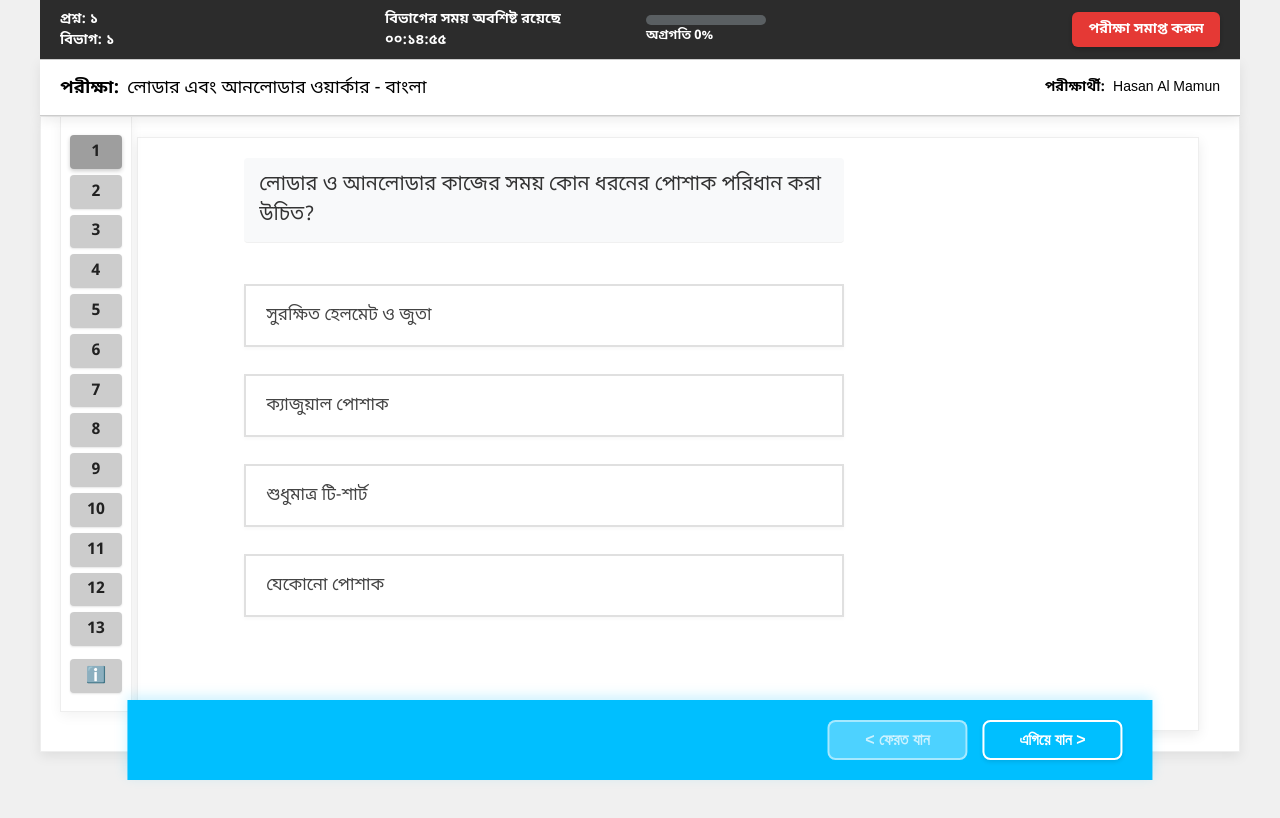
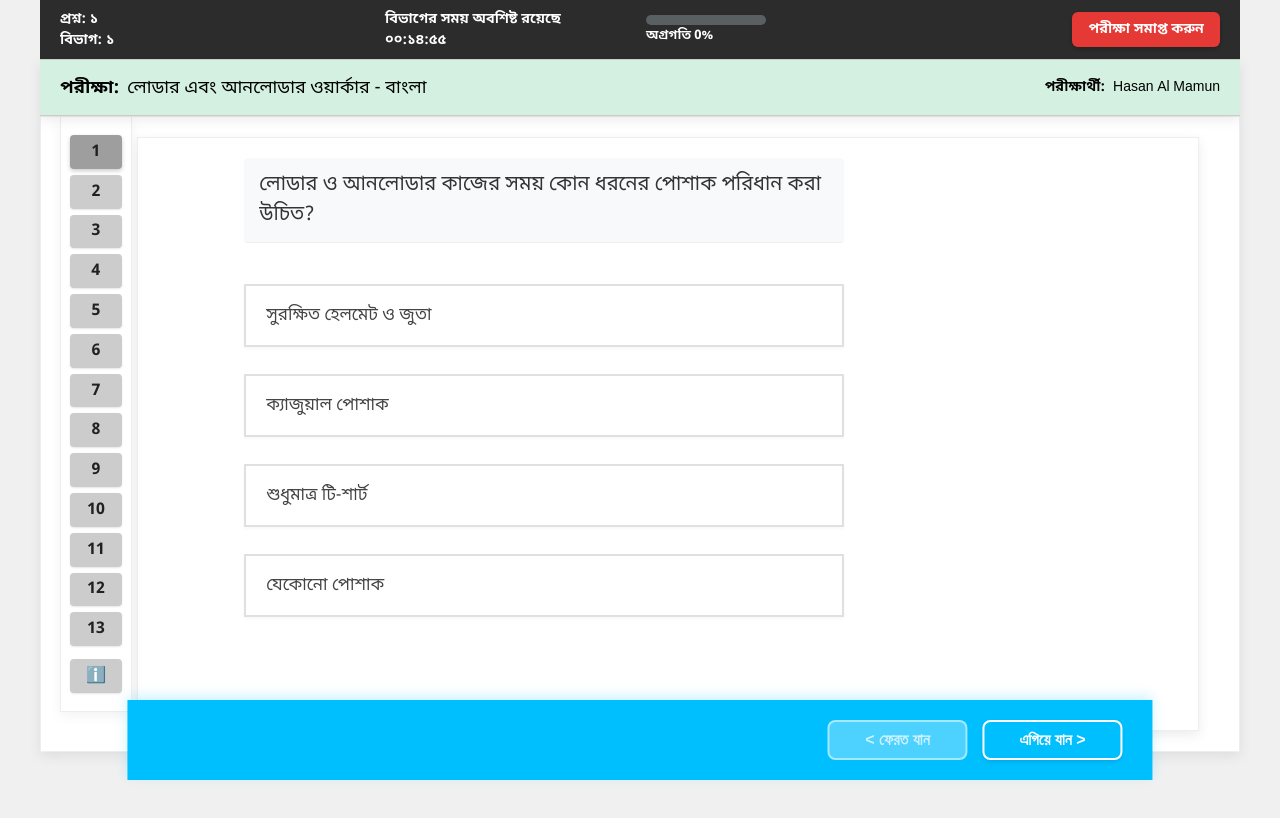
Before and after one commit to resilientbd/react-quiz, a React (Create React App) app: page / in a window 1280 px wide. Shown: the top 818 px of the page. Built offline with nearby package versions, Linux system fonts and the light colour scheme; some icons are missing.

Commit message:
sub top bar bg updated

```diff
--- a/src/components/QuizScreen.css
+++ b/src/components/QuizScreen.css
@@ -197,7 +197,7 @@
   width: calc(100% - 40px);
   max-width: 1200px;
   height: 56px;
-  background-color: #FFFFFF;
+  background-color: #d3f0e1;
   padding: 10px 20px;
   border-bottom: 1px solid #CCCCCC;
   z-index: 999;
```
